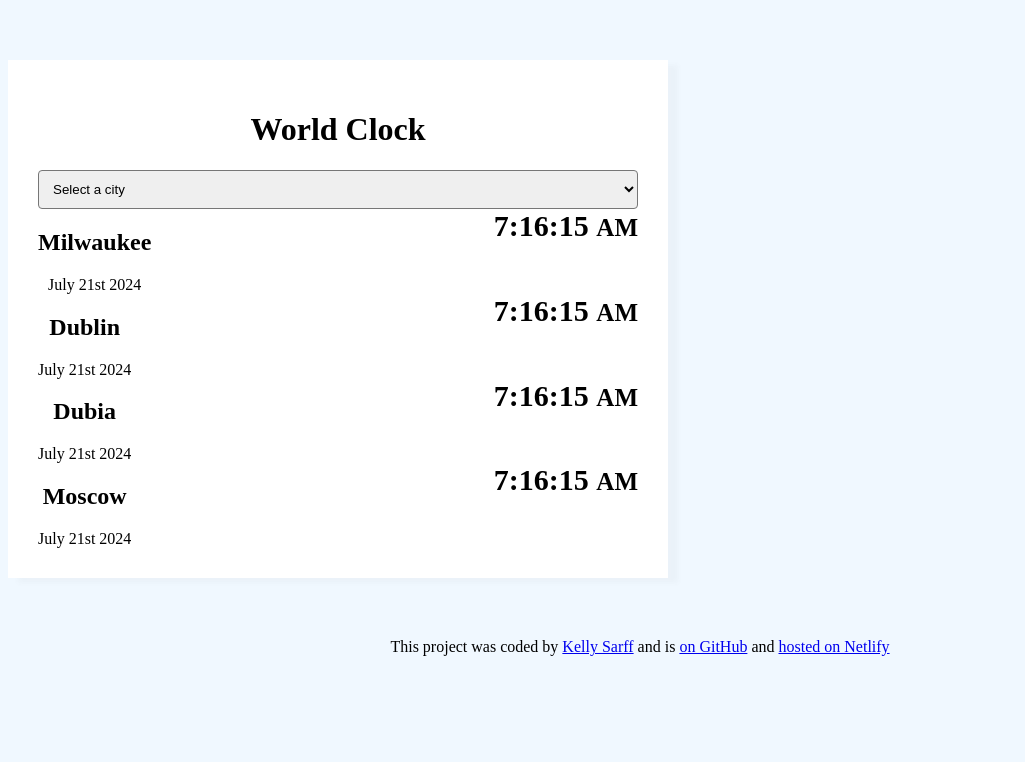
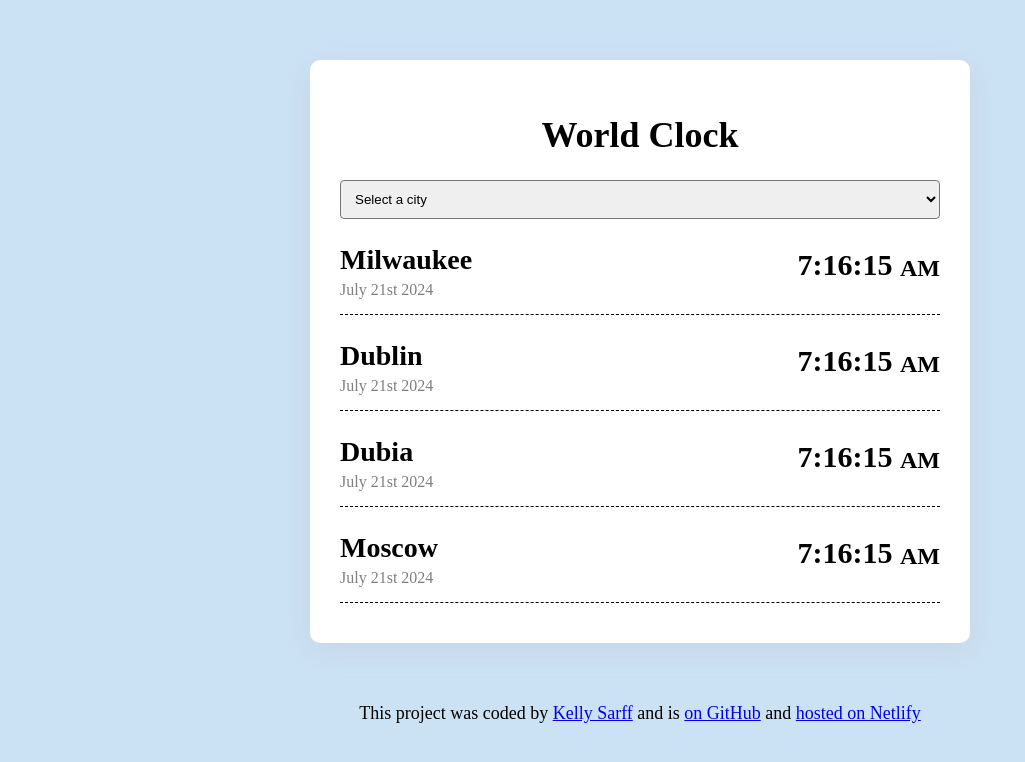
Before and after one commit to Sarffk17/World-Clock-SC, a plain HTML site: page index.html in a window 1280 px wide. Shown: the whole page, without its empty margins (0-1025 px from the left). Drawn offline with nearby package versions, Linux system fonts and the light colour scheme.

Commit message:
Updated CSS
Adjusted CSS to align with the CSS provided in the example Clock.

```diff
--- a/src/style.css
+++ b/src/style.css
@@ -1,15 +1,24 @@
 body {
-    text-align: center;
-    background-color: aliceblue;
+    background-color: rgb(203, 225, 244);
 }
 
 .container {
     max-width: 600px;
-    margin: 0 auto;
+    background: white;
+    box-shadow: 0px 7px 29px 0px rgb(173, 173, 174, 0.2);
+    margin: 60px auto;
     padding: 30px;
-    margin: 60px 0;
-    box-shadow: 10px 5px 5px rgba(109, 107, 107, 0.04);
-    background-color: rgb(255, 255, 255);
+    border-radius: 10px;
+}
+
+h1 {
+    text-align: center;
+    font-size: 36px;
+}
+
+h2 {
+    margin: 0 0 5px;
+    font-size: 28px;
 }
 
 select {
@@ -22,9 +31,27 @@ select {
 .city {
     display: flex;
     justify-content: space-between;
+    margin: 10px 0;
+    padding: 15px 0;
+    border-bottom: 1px dashed;
+}
+
+.date {
+    opacity: .5;
 }
 
 .time {
     font-size: 30px;
     font-weight: bold;
 }
+
+.time small {
+    font-size: 24px;
+    vertical-align: middle;
+    line-height: 48px;
+}
+
+footer {
+    text-align: center;
+    font-size: 18px;
+}
```
